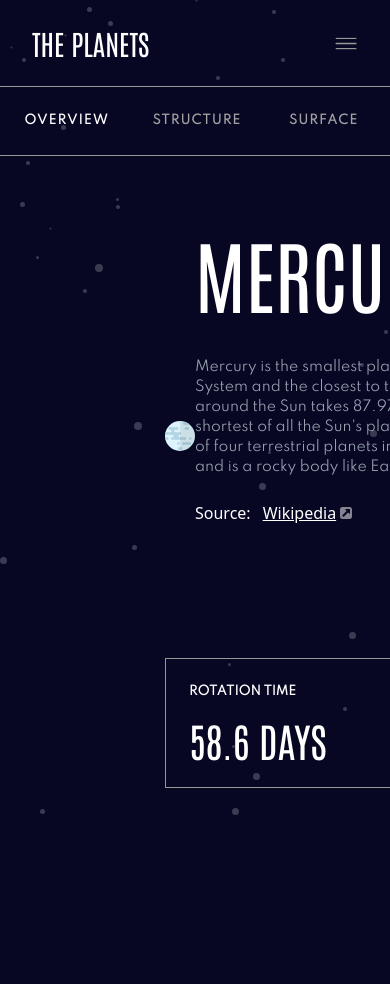
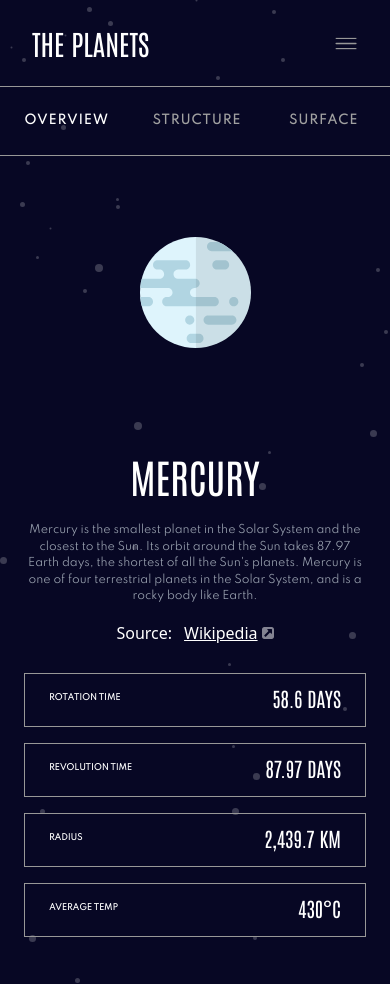
Before and after one commit to Koxone/Planet-Fact-React-Tailwind, a React (Vite) app: page / in a window 390 px wide. Before the commit the page ends 844 px from the top, so only its background shows below. Built offline with nearby package versions, Linux system fonts and the light colour scheme.

Commit message:
responsive

```diff
--- a/src/components/cards/MainCard.jsx
+++ b/src/components/cards/MainCard.jsx
@@ -2,11 +2,11 @@ import React from "react";
 
 function MainCard({ title, content }) {
   return (
-    <div className="flex w-fit flex-col gap-4 border border-[#979797] pt-[20px] pr-[104px] pb-[27px] pl-[23px]">
-      <h2 className="m-0 p-0 text-left font-[Spartan] text-xs leading-[25px] font-bold whitespace-nowrap uppercase">
+    <div className="flex flex-wrap items-center justify-between gap-2 border border-[#979797] px-6 pt-[9px] pb-[13px] lg:h-[128px] lg:w-[255px] lg:flex-1 lg:flex-col lg:flex-nowrap lg:items-start lg:gap-4 lg:pt-[20px] lg:pr-[104px] lg:pb-[27px] lg:pl-[23px]">
+      <h2 className="m-0 p-0 text-left font-[Spartan] text-[8px] font-bold whitespace-nowrap uppercase lg:text-xs lg:leading-[25px]">
         {title}
       </h2>
-      <h3 className="m-0 p-0 text-left font-[Antonio] text-[40px] leading-10 font-medium whitespace-nowrap uppercase">
+      <h3 className="m-0 p-0 text-left font-[Antonio] text-[20px] font-medium whitespace-nowrap uppercase lg:text-[40px] lg:leading-10">
         {content}
       </h3>
     </div>
--- a/src/components/containers/CardsContainer.jsx
+++ b/src/components/containers/CardsContainer.jsx
@@ -13,7 +13,7 @@ function CardsContainer({ planet }) {
     (p) => p.name.toLowerCase() === planet.toLowerCase(),
   );
   return (
-    <div className="flex h-fit w-full gap-4 self-end">
+    <div className="mt-7 flex h-fit w-full flex-col gap-4 self-end lg:col-span-2 lg:mt-0 lg:flex-row">
       {infoCard.map((card) => (
         <MainCard
           key={card.label}
--- a/src/components/containers/GeneralContainer.jsx
+++ b/src/components/containers/GeneralContainer.jsx
@@ -17,7 +17,8 @@ function GeneralContainer({ planet }) {
     return () => window.removeEventListener("resize", handleResize);
   }, []);
   return (
-    <div className="grid flex-1 grid-cols-2 grid-rows-[1fr_auto] justify-between overflow-auto px-[165px] pt-[126px] pb-14">
+    <div className="flex flex-1 flex-col items-center justify-center px-6 pt-[150px] pb-[47px]
+    lg:grid lg:grid-cols-2 lg:grid-rows-[1fr_auto] lg:justify-between lg:overflow-auto lg:px-[165px] lg:pt-[126px] lg:pb-14">
       <PlanetImageContainer
         planet={planet}
         showGeology={
--- a/src/components/containers/PlanetImageContainer.jsx
+++ b/src/components/containers/PlanetImageContainer.jsx
@@ -62,7 +62,7 @@ function PlanetImageContainer({ planet, showGeology, showInternal, isMobile }) {
           />
         )}
         <img
-          className={`absolute ${planetGeo} h-[199px] w-[163px] ${showGeology ? "block" : "hidden"}`}
+          className={`absolute ${planetGeo} w-[80px] lg:h-[199px] lg:w-[163px] ${showGeology ? "block" : "hidden"}`}
           src={`/src/assets/images/geology-${planet}.png`}
           alt=""
         />
--- a/src/components/containers/PlanetInfoContainer.jsx
+++ b/src/components/containers/PlanetInfoContainer.jsx
@@ -8,24 +8,27 @@ function PlanetInfoContainer({ planet, onOptionChange, isMobile }) {
   const sections = ["overview", "internal structure", "surface geology"];
   const sectionsMobile = ["overview", "structure", "surface"];
 
-  // const [isMobile, setIsMobile] = useState(false);
-
-  // useEffect(() => {
-  //   const checkMobile = () => setIsMobile(window.innerWidth < 768);
-  //   checkMobile();
-
-  //   window.addEventListener("resize", checkMobile);
-  //   return () => window.removeEventListener("resize", checkMobile);
-  // }, []);
-
   const [selectedOption, setSelectedOption] = useState("overview");
 
   useEffect(() => {
     onOptionChange?.(selectedOption);
   }, [selectedOption]);
 
+  const planetMargin = {
+    mercury: "mt-[98px]",
+    venus: "mt-[76px]",
+    earth: "mt-[67px]",
+    mars: "mt-[88px]",
+    jupiter: "mt-[41px]",
+    saturn: "mt-[24px]",
+    uranus: "mt-[65px]",
+    neptune: "mt-[67px]",
+  };
+
+  const marginHandler = planetMargin[planet.toLowerCase()];
+
   return (
-    <div className="flex flex-col justify-between gap-16 self-start justify-self-end-safe">
+    <div className={`${marginHandler} flex flex-col justify-between self-start justify-self-end-safe lg:mt-4 lg:gap-16`}>
       <div>
         <TextInfo planet={planet} option={selectedOption} />
       </div>
--- a/src/components/text/TextInfo.jsx
+++ b/src/components/text/TextInfo.jsx
@@ -42,14 +42,14 @@ function TextInfo({ planet, option }) {
   };
 
   return (
-    <div className="flex flex-col gap-6 self-end">
-      <h2 className="font-[Antonio] text-[80px] font-medium uppercase">
+    <div className="flex flex-col gap-4 lg:gap-6 lg:self-end">
+      <h2 className="text-center font-[Antonio] text-[40px] font-medium uppercase lg:text-left lg:text-[80px]">
         {planetInfo?.name}
       </h2>
-      <article className="w-[350px] font-[Spartan] text-sm text-gray-400">
+      <article className="text-center font-[Spartan] text-[11px] text-gray-400 lg:w-[350px] lg:text-left lg:text-sm">
         {renderText()}
       </article>
-      <div className="flex items-center gap-3">
+      <div className="flex self-center lg:self-start items-center gap-3">
         <span>Source:</span>
         <a
           className="flex items-center gap-1 underline"
```
